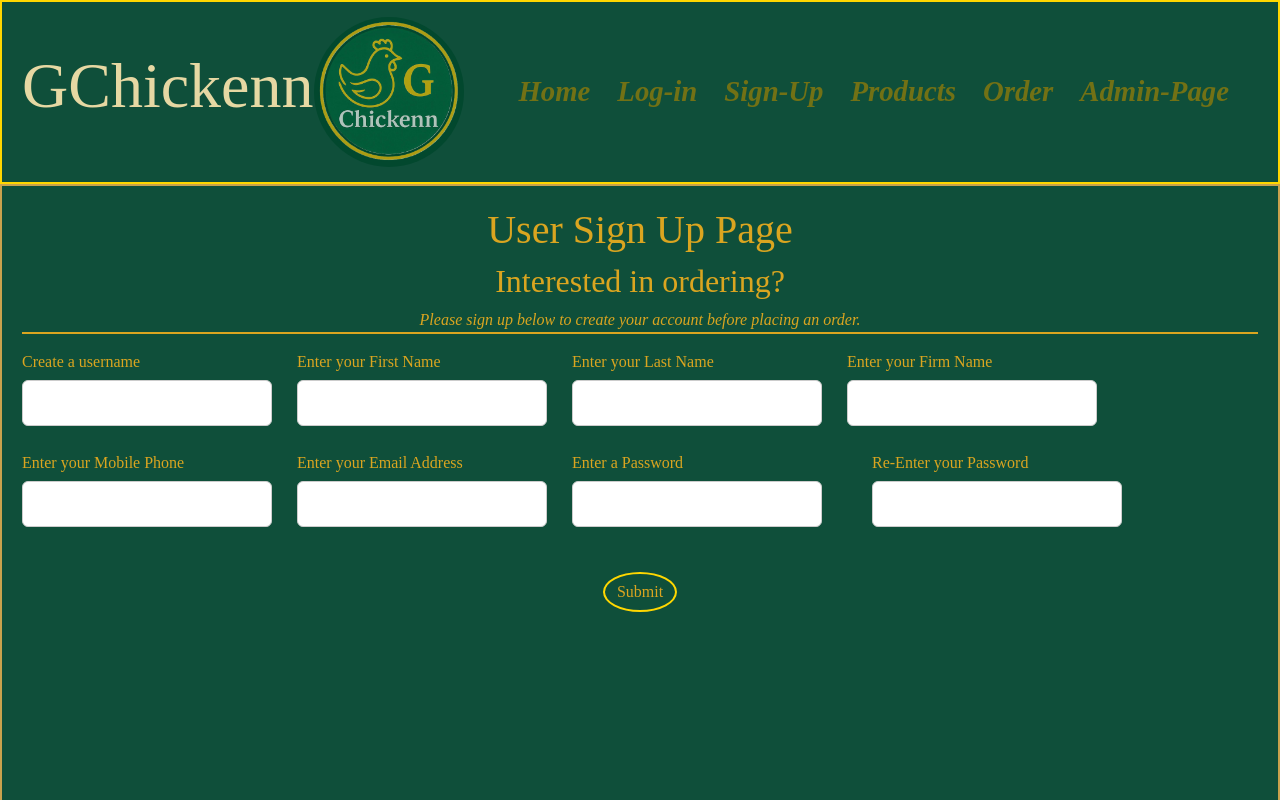
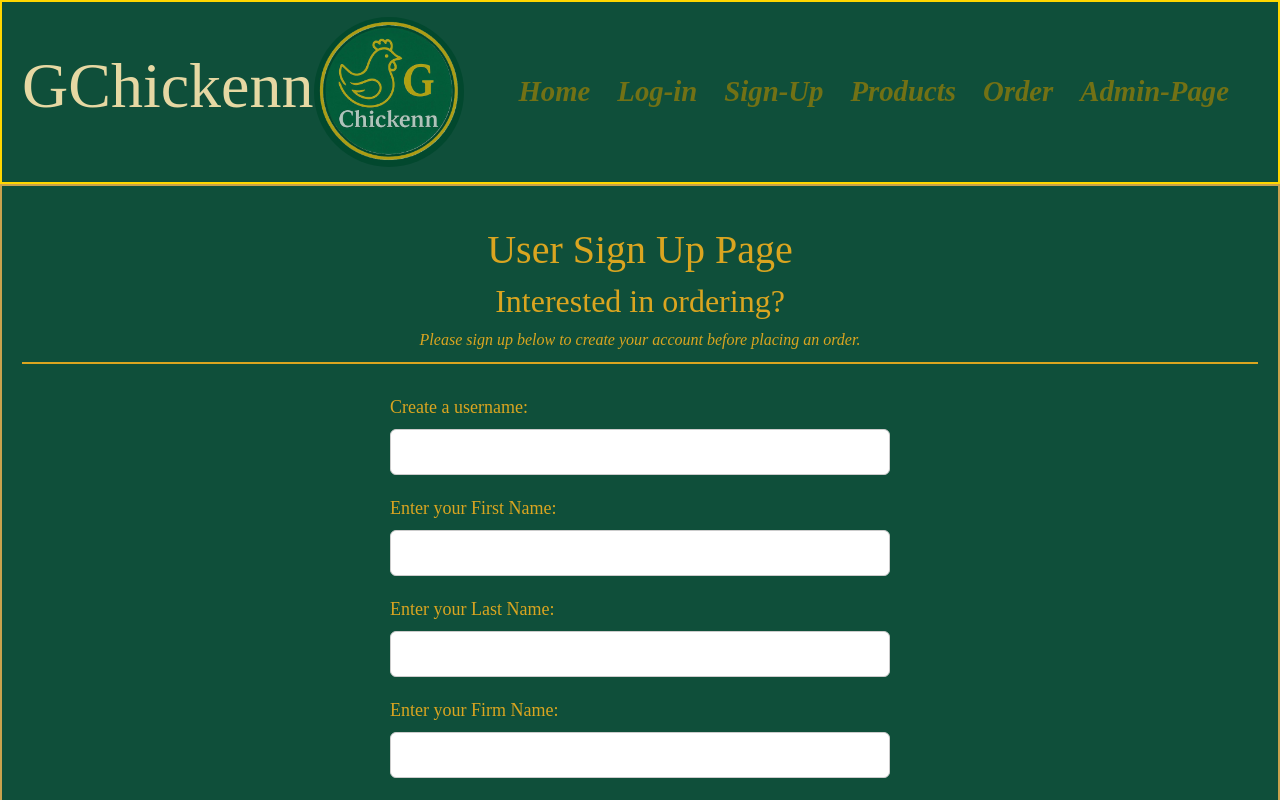
Before and after one commit to anantsingh1311/GChicken, a React (Create React App) app in the folder gchickenwebpage/: page /Signup in a window 1280 px wide. Shown: the top 800 px of the page. Built offline with nearby package versions, Linux system fonts and the light colour scheme.

Commit message:
Sign-up form is complete, working on completing the Orders Page
In The sign up form the form needs to be linked to the backend, and Order page just is retrieving the prices and item name of the products.

```diff
--- a/gchickenwebpage/package.json
+++ b/gchickenwebpage/package.json
@@ -14,6 +14,7 @@
     "react-dom": "^19.2.4",
     "react-router-dom": "^7.13.0",
     "react-scripts": "5.0.1",
+    "react-select": "^5.10.2",
     "web-vitals": "^2.1.4"
   },
   "scripts": {
--- a/gchickenwebpage/src/SignUp.css
+++ b/gchickenwebpage/src/SignUp.css
@@ -1,8 +1,10 @@
+/* Page Titles */
 #title{
     font-family: 'Times New Roman', Times, serif;
     color: goldenrod;
     font-weight: 500;
     text-align: center;
+    margin-top: 20px;
 }
 
 #Stitle{
@@ -11,6 +13,7 @@
     font-weight: 500;
     text-align: center;
 }
+
 #text{
     font-family: 'Times New Roman', Times, serif;
     color: goldenrod;
@@ -18,50 +21,69 @@
     text-align: center;
     display: block;
     border-bottom:2px solid goldenrod;
+    padding-bottom: 10px;
+    margin-bottom: 30px;
 }
+
+/* Form container */
 .form{
-     font-family: 'Times New Roman', Times, serif;
+    font-family: 'Times New Roman', Times, serif;
     color: goldenrod;
     font-weight: 500;
+
+    max-width: 500px;
+    margin: auto;
+
     display: flex;
-    flex-wrap: wrap;
-    gap: 25px;
+    flex-direction: column;
+    gap: 20px;
 }
 
+/* Each form section */
 .form-group{
     display: flex;
     flex-direction: column;
-    width: 250px;
+    gap: 8px;
 }
 
+/* Labels */
 .form-group label{
-    margin-bottom: 6px;
     font-family: 'Times New Roman', Times, serif;
     color: goldenrod;
+    font-size: large;
+    font-weight: 400;
+    gap: 2px;
+    text-spacing-trim: normal;
 }
 
+/* Inputs */
 .form-group input{
     padding: 10px;
     border-radius: 6px;
     border: 1px solid #ccc;
+    width: 100%;
 }
 
+/* Submit section */
 .submit-group{
-    width: 100%;
     text-align: center;
     margin-top: 20px;
 }
+
+/* Submit button */
 .submit-button{
     font-family: 'Times New Roman', Times, serif;
     color: goldenrod;
     background-color: #0f4f3a;
     border: 2px solid gold;
-    width: auto;
-    border-radius: 100%;
+    padding: 10px 25px;
+    border-radius: 25px;
+    cursor: pointer;
 }
+
+/* Hover effect */
 .submit-button:hover{
     color: #ffa600;
     background-color: rgba(255, 166, 0, 0.414);
-    transition: all 0.3s ease-in;
-
+    transition: 0.3s;
 }
--- a/gchickenwebpage/src/components/Order.js
+++ b/gchickenwebpage/src/components/Order.js
@@ -1,15 +1,56 @@
 import React, {Component} from "react";
-import {Link} from 'react-router-dom';
 import "../App.css"
 import "@fontsource/great-vibes";
 import "bootstrap/dist/css/bootstrap.min.css";
-import brandLogo from "../brand-logo.JPG";
+import Select from "react-select";
+import axios from "axios";
 
 export default class Order extends Component{
 
+    constructor(props){
+        super(props);
+
+        this.state={
+            items:[]
+        }
+    }
+
+        componentDidMount(){
+                    axios.get("http://localhost:5000/items") // Request products from backend API
+                .then((response) => {
+                    // Save the returned data into state
+                    this.setState({ items: response.data });
+                })
+                .catch((error) => {
+                    // Log any errors if the request fails
+                    console.error("Error fetching products:", error);
+                });
+     }
+
+
+
+
     render(){
+        const {items} = this.state;
         return(
-        <div className="app-root">Order</div>)
+        <div className="app-root">
+            <h1>Order Now</h1>
+            <form>
+                <div className="form-group">
+                    <label>Select the porducts you are interested in: </label>
+                    <br/>
+                   <Select
+                    options={items.map((item) => ({
+                    value: item,
+                    label: `${item.itemName} Rs ${item.price}`
+                    }))}
+                    isMulti
+                />
+                    <></>
+
+                </div>
+            </form>
+        </div>)
     ;
     }
 }
--- a/gchickenwebpage/src/components/Signup.js
+++ b/gchickenwebpage/src/components/Signup.js
@@ -37,42 +37,42 @@ export default class Signup extends Component{
     <form className="form" onSubmit={this.OnSubmit}>
 
 <div className="form-group">
-<label>Create a username</label>
+<label>Create a username:</label>
 <input type="text" required />
 </div>
 
 <div className="form-group">
-<label>Enter your First Name</label>
+<label>Enter your First Name:</label>
 <input type="text" required />
 </div>
 
 <div className="form-group">
-<label>Enter your Last Name</label>
+<label>Enter your Last Name:</label>
 <input type="text" required />
 </div>
 
 <div className="form-group">
-<label>Enter your Firm Name</label>
+<label>Enter your Firm Name:</label>
 <input type="text" required />
 </div>
 
 <div className="form-group">
-<label>Enter your Mobile Phone</label>
+<label>Enter your Mobile Phone:</label>
 <input type="tel" required />
 </div>
 
 <div className="form-group">
-<label>Enter your Email Address</label>
+<label>Enter your Email Address:</label>
 <input type="email" required />
 </div>
 
 <div className="form-group">
-<label>Enter a Password</label>
+<label>Enter a Password:</label>
 <input type="password" required />
 </div>
 <br/>
 <div className="form-group">
-<label>Re-Enter your Password</label>
+<label>Re-Enter your Password:</label>
 <input type="password" required />
 </div>
 
```
Also changed, not shown: 1 other file (tests, documents, lock files or other folders).
